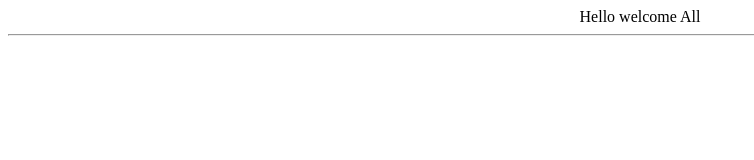
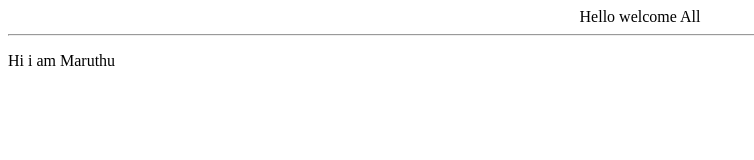
Before and after one commit to Maruthu867/devopsdemo, a plain HTML site: page index.html in a window 1280 px wide. Shown: the whole page, without its empty margins (0-754 px from the left). Drawn offline with Linux system fonts and the light colour scheme.

Commit message:
Modified by maruthu

```diff
--- a/index.html
+++ b/index.html
@@ -1,2 +1,4 @@
 <center>Hello welcome All </center>
 <hr>
+
+<p> Hi i am Maruthu </p>
```
